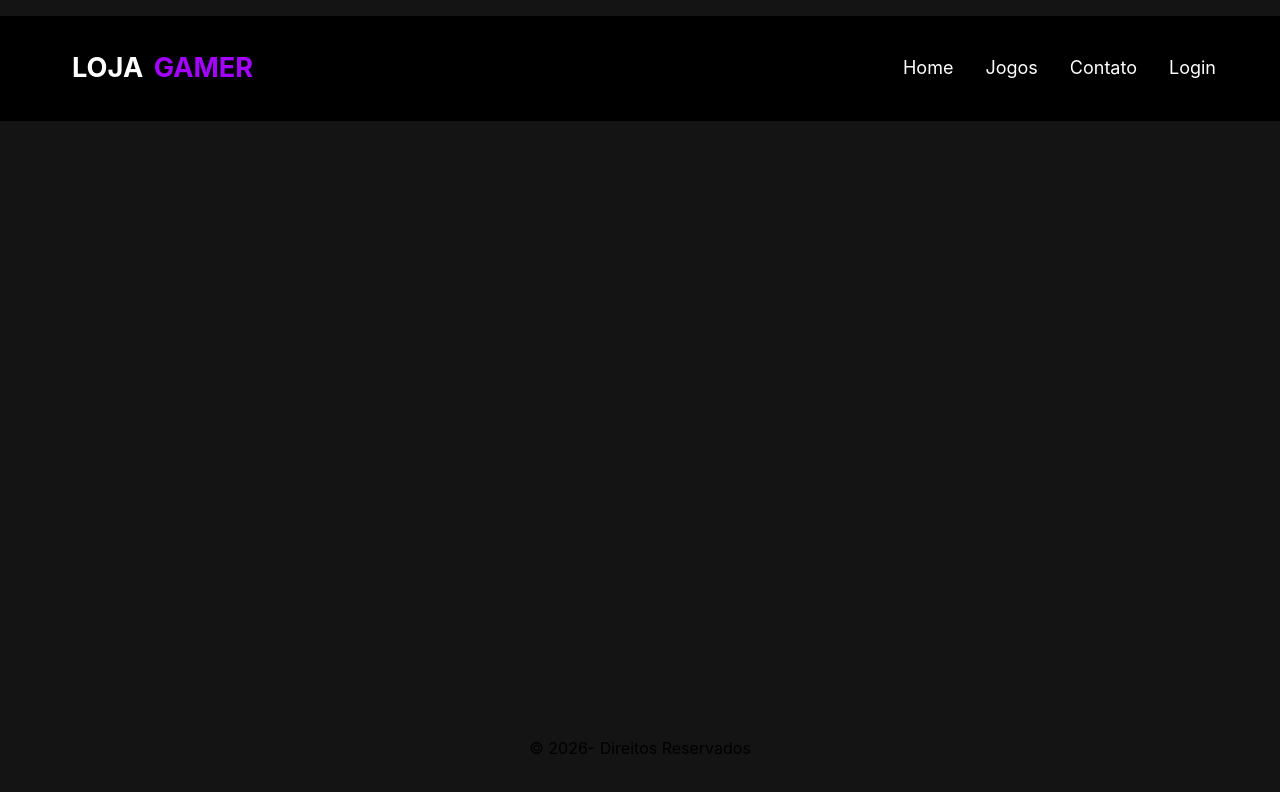
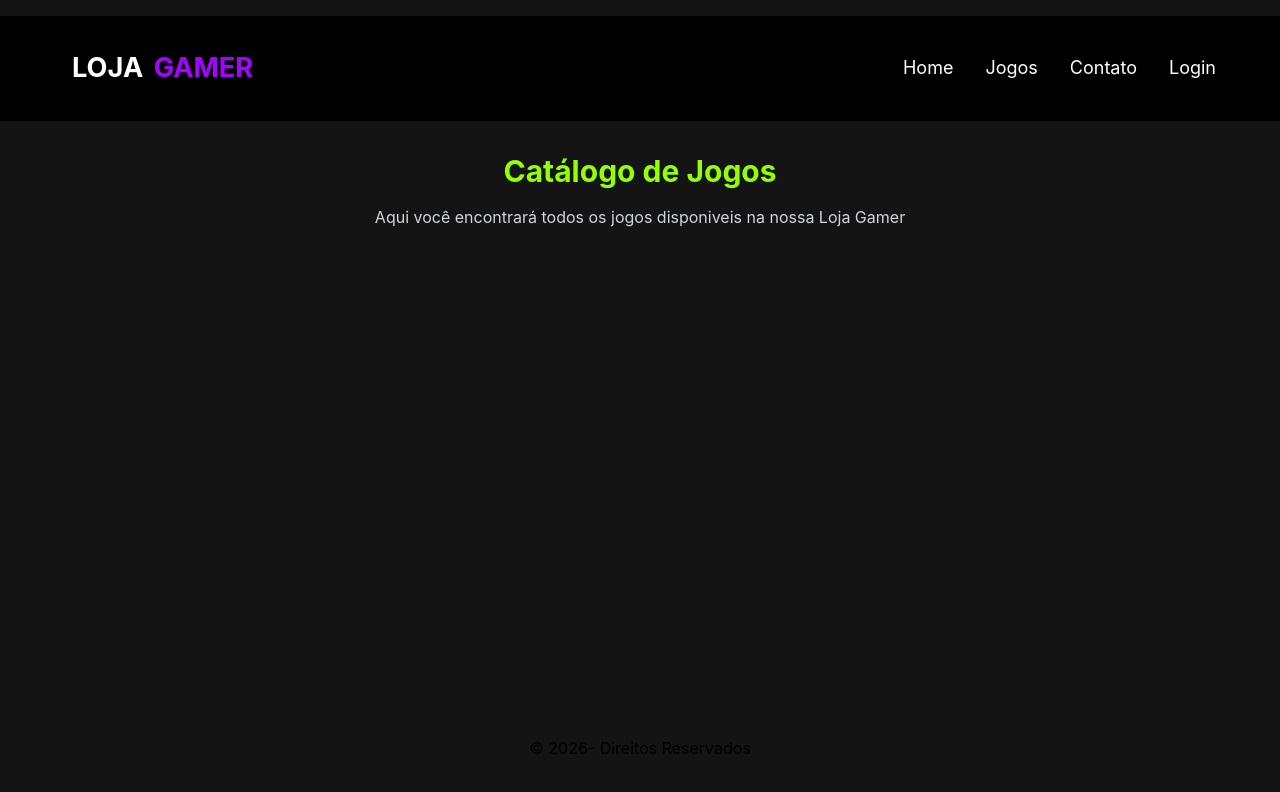
Before and after one commit to AmandaLourenco11/lojagamer, a React (Vite) app: page /jogos in a window 1280 px wide. Shown: the top 792 px of the page. Built offline with nearby package versions, Linux system fonts and the light colour scheme.

Commit message:
feat: Codificando e estilizano Jogos

```diff
--- a/src/pages/Jogos.jsx
+++ b/src/pages/Jogos.jsx
@@ -1,9 +1,12 @@
 
 const Jogos = () => {
   return (
-    <>
-
-    </>
+    <main className="px-[5%] text-center my-8 grow">
+      <h2 className="text-3xl font-bold mb-4 text-[#95ff00]">
+        Catálogo de Jogos</h2>
+      <p className="text-gray-300">Aqui você encontrará todos
+        os jogos disponiveis na nossa Loja Gamer</p>
+    </main>
   )
 }
 
```
